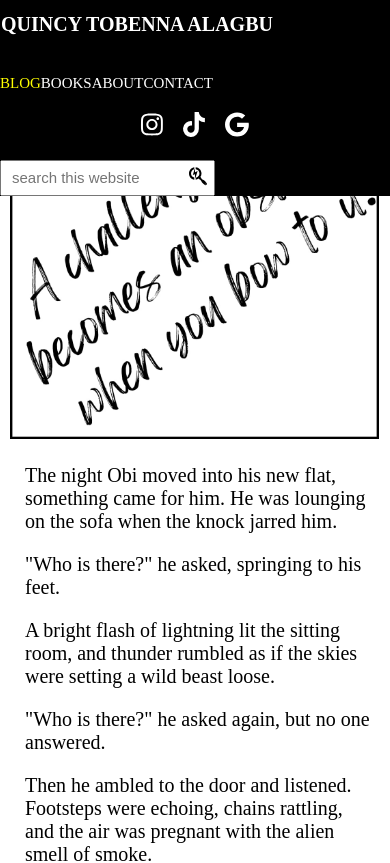
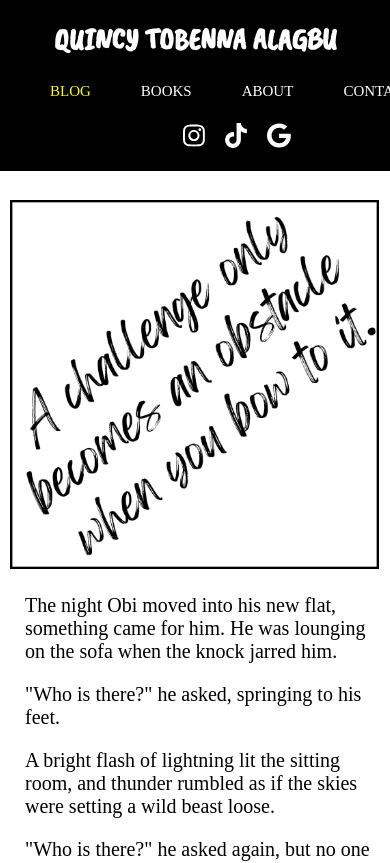
Before and after one commit to Divinegirl8/quincy_website, a React (Create React App) app: page / in a window 390 px wide. Shown: the top 863 px of the page. Built offline with nearby package versions, Linux system fonts and the light colour scheme.

Commit message:
new commit

```diff
--- a/src/components/reusables/NavBar/index.jsx
+++ b/src/components/reusables/NavBar/index.jsx
@@ -34,7 +34,7 @@ const NavBar = ({textColor,textColor2,textColor3,textColor4}) => {
                     </Link>
 
 
-                    <Link to={"/about"} className={style.link}  className={style.link} style={{color:textColor3}}>
+                    <Link to={"/about"}   className={style.link} style={{color:textColor3}}>
                         <span>ABOUT</span>
                     </Link>
 
--- a/src/components/reusables/NavBar/index.module.css
+++ b/src/components/reusables/NavBar/index.module.css
@@ -1,3 +1,4 @@
+@import url('https://fonts.googleapis.com/css2?family=Caveat+Brush&family=Rubik:ital,wght@0,300..900;1,300..900&family=Urbanist:ital,wght@0,100..900;1,100..900&display=swap');
 .mainCont {
     display: flex;
     flex-direction: row;
@@ -44,6 +45,8 @@
 .logo {
     display: flex;
     padding-left: 100px;
+    font-family: "Caveat Brush", cursive;
+    font-style: normal;
 }
 
 .frm {
@@ -119,8 +122,11 @@
 
     .logo {
         padding-left: 1px;
-        font-size: 10px;
+        align-items: center;
+        justify-content: center;
+        font-size: 15px;
     }
+
 
     .hamburger {
         display: none;
@@ -148,18 +154,34 @@
     }
 
     .ico {
-        padding-top: 20px;
+        padding-top: 40px;
+        padding-bottom: 20px;
         font-size: 25px;
         align-items: center;
         justify-content: center;
         display: flex;
+        margin-left: -280px;
     }
 
-    .childCont, .frm{
+    .childCont{
         display: block;
     }
 
+    .childCont {
+        display: flex;
+        flex-direction: row;
+        gap: 50px;
+        padding-top: 5px;
+        cursor: pointer;
+        padding-left: 50px;
+    }
     .mainCont {
         flex-direction: column;
     }
+
+    .frm{
+        display: none;
+    }
+
+
 }
--- a/src/features/About/index.module.css
+++ b/src/features/About/index.module.css
@@ -41,7 +41,7 @@ flex-direction: row;
     }
 
     .fto{
-        margin-top: 70px;
+        margin-top: 200px;
     }
 
     .fto .foto{
--- a/src/features/Blog/index.module.css
+++ b/src/features/Blog/index.module.css
@@ -27,7 +27,7 @@
 
     .blogCont {
         padding-left: 10px;
-        padding-top: 70px;
+        padding-top: 200px;
     }
 
     .pCont{
--- a/src/features/Books/index.module.css
+++ b/src/features/Books/index.module.css
@@ -47,7 +47,7 @@
     .bookCont{
         flex-direction: column;
         justify-content: space-evenly;
-        padding-top: 100px;
+        padding-top: 200px;
     }
     .span2{
         width: 80%;
```
